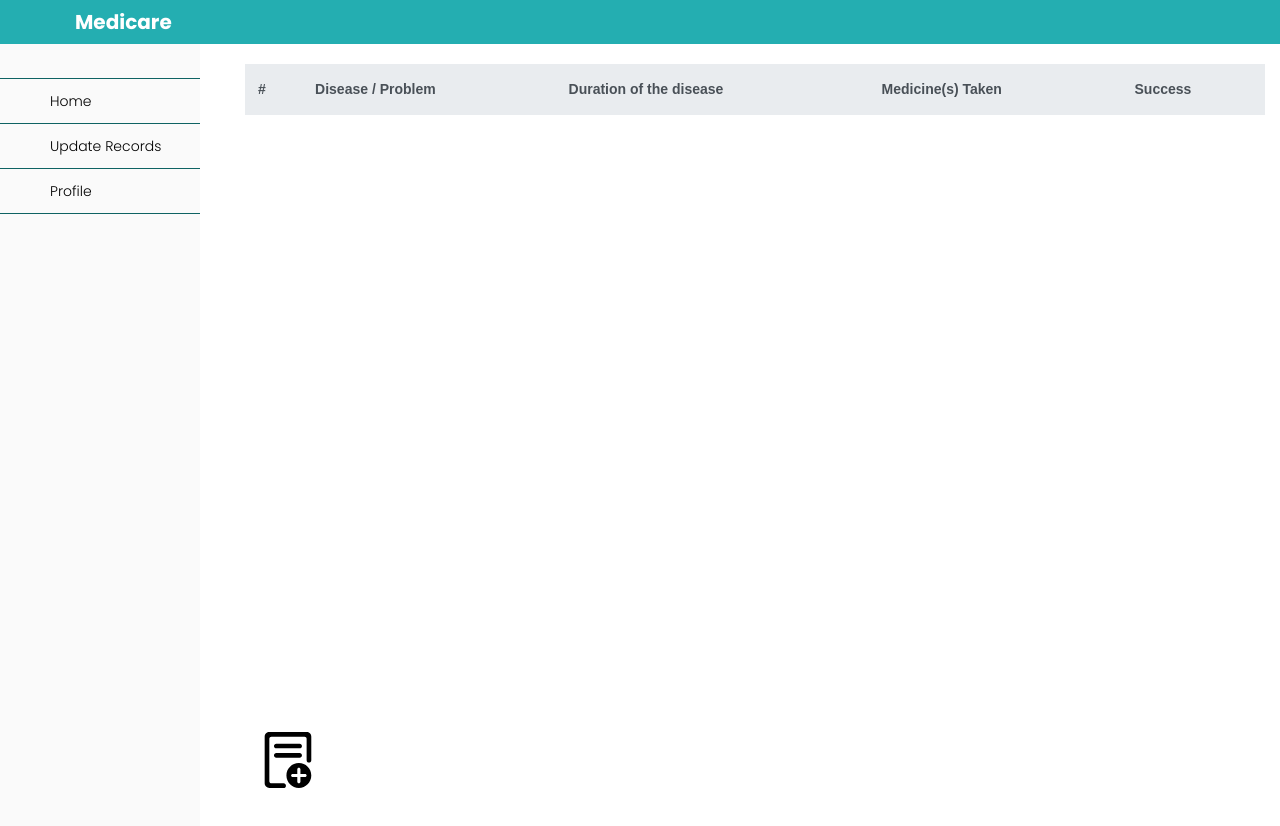
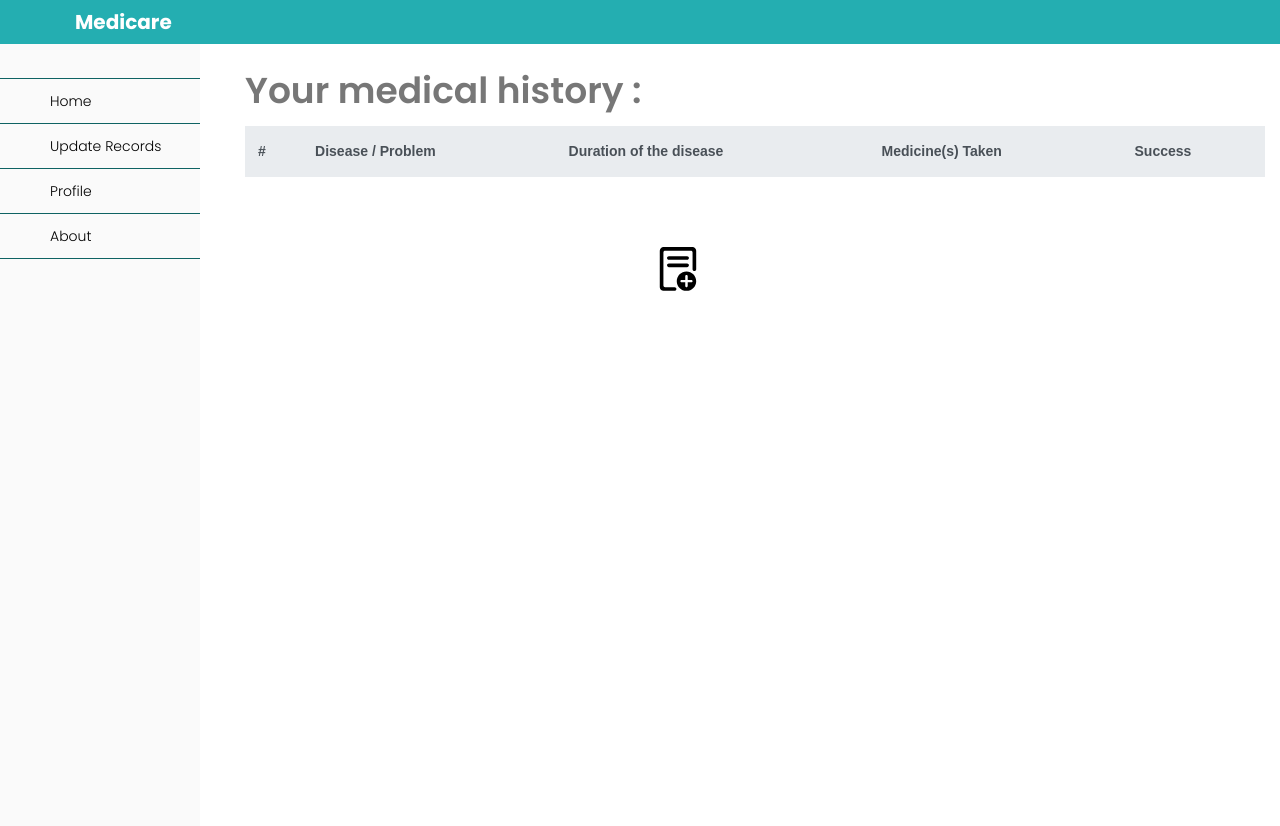
Before and after one commit to muskankhedia/Revolutionize_Medicare, a website: page ui/index.html at #!/events in a window 1280 px wide. Shown: the top 826 px of the page. Drawn offline with nearby package versions, Linux system fonts and the light colour scheme; no server answers.

Commit message:
adjusted new prescription icon

```diff
--- a/ui/html_components/events.html
+++ b/ui/html_components/events.html
@@ -1,4 +1,5 @@
 <div class = "container-fluid">
+    <h1>Your medical history : </h1>
 <div style="min-height: 400px;" data-ng-init="getAllEventsPatient()">
     <table class="table">
         <thead class="thead-light">
@@ -26,12 +27,13 @@
           </tr>
         </tbody>
     </table>
+    <div class="add-events-style">
+        <img src="../img/add.svg" alt="" srcset="" style="height: 50px; margin-left: 40%; margin-top: 5%;"
+            data-ng-click="addEvent()"
+        >
     </div>
 </div>
 
-  <div class="add-events-style">
-      <img src="../img/add.svg" alt="" srcset="" style="position: fixed; bottom: 1%; left: 20%; height: 8%;"
-          data-ng-click="addEvent()"
-      >
+
   </div>
 </div>
--- a/ui/html_components/sidebar.html
+++ b/ui/html_components/sidebar.html
@@ -4,6 +4,7 @@
             <a href="/?#!/home" class="lists"><li class="lists" style="border-top: 1px solid #0E6363;">Home</li></a>
             <a href="/?#!/events" class="lists"><li class="lists">Update Records</li></a>
             <a href="/?#!/profile" class="lists"><li class="lists">Profile</li></a>
+            <a href="/?#!/about" class="lists"><li class="lists">About</li></a>
     </ul>
 </div>
 
```
